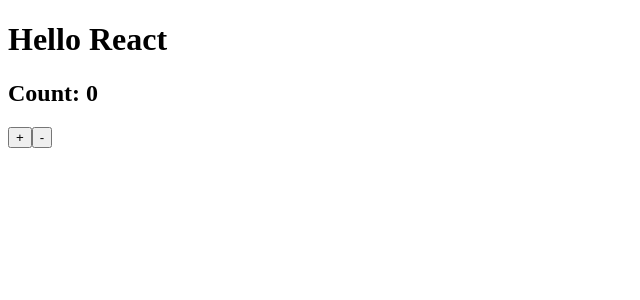
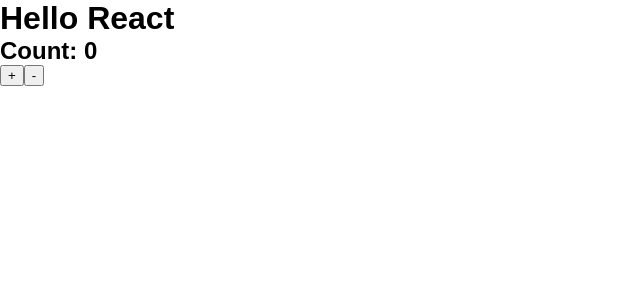
Before and after one commit to Jexxie/react-boilerplate, a React app: page / in a window 1280 px wide. Shown: the top 300 px of the page, without its empty margins (0-640 px from the left). Built offline with nearby package versions, Linux system fonts and the light colour scheme.

Commit message:
support css with css and style loaders

```diff
--- a/package.json
+++ b/package.json
@@ -26,7 +26,9 @@
     "@babel/preset-env": "^7.2.0",
     "@babel/preset-react": "^7.0.0",
     "babel-loader": "^8.0.4",
+    "css-loader": "^2.0.1",
     "html-webpack-plugin": "^3.2.0",
+    "style-loader": "^0.23.1",
     "webpack": "^4.27.1",
     "webpack-cli": "^3.1.2",
     "webpack-dev-server": "^3.1.10",
--- /dev/null
+++ b/src/styles.css
@@ -0,0 +1,31 @@
+html {
+  box-sizing: border-box;
+  font-size: 16px;
+  font-family: sans-serif;
+}
+*,
+*:before,
+*:after {
+  box-sizing: inherit;
+}
+body,
+h1,
+h2,
+h3,
+h4,
+h5,
+h6,
+p,
+ol,
+ul {
+  margin: 0;
+  padding: 0;
+}
+ol,
+ul {
+  list-style: none;
+}
+img {
+  max-width: 100%;
+  height: auto;
+}
--- a/webpack.config.base.js
+++ b/webpack.config.base.js
@@ -17,6 +17,11 @@ module.exports = {
           presets: ["@babel/preset-env", "@babel/preset-react"],
           plugins: ["@babel/plugin-proposal-class-properties"]
         }
+      },
+      {
+        test: /\.css$/,
+        use: ["style-loader", "css-loader"],
+        exclude: /node_modules/
       }
     ]
   },
```
Also changed, not shown: src/index.js (+5 -4 lines), 1 other file (tests, documents, lock files or other folders).
